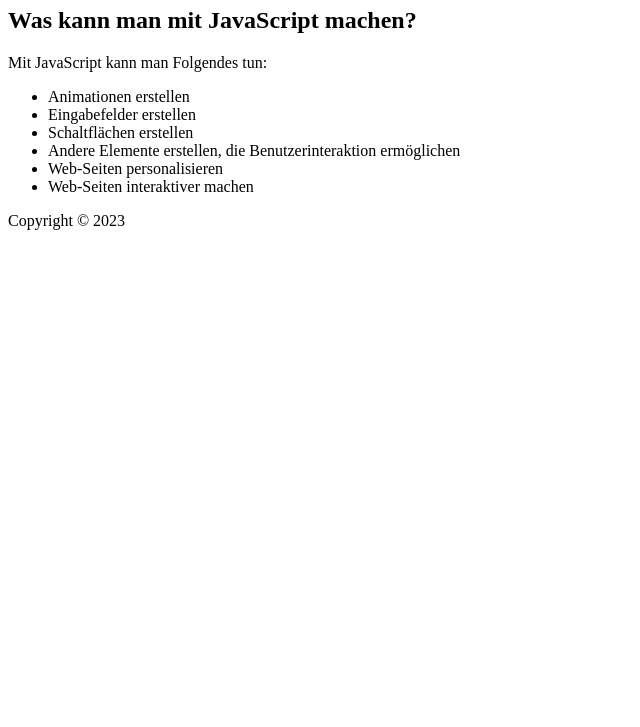
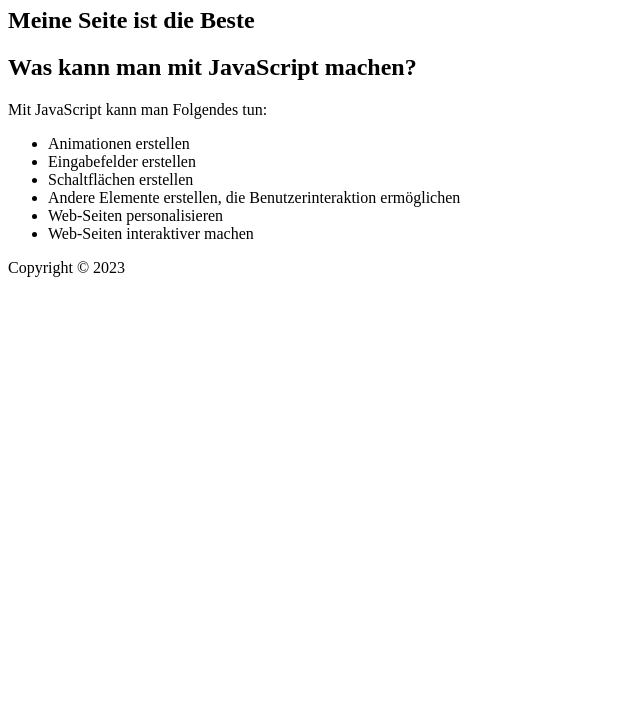
Before and after one commit to chricken/webseite, a plain HTML site: page index.html in a window 1280 px wide. Shown: the part 73-800 px from the top of the page, without its empty margins (0-640 px from the left). Drawn offline with Linux system fonts and the light colour scheme.

Commit message:
wichtige Änderung

```diff
--- a/index.html
+++ b/index.html
@@ -15,7 +15,7 @@
             <h1>JavaScript</h1>
         </header>
         <main>
-
+           <h2>Meine Seite ist die Beste</h2>
             <section id="third">
                 <h2>Was kann man mit JavaScript machen?</h2>
                 <p>Mit JavaScript kann man Folgendes tun:</p>
--- a/index.js
+++ b/index.js
@@ -5,7 +5,7 @@
 
 // FUNKTIONEN
 const domMapping = () => {
-
+    // Hier coolen Code einfügen
 }
 
 const appendEventlisteners = () => {
```
